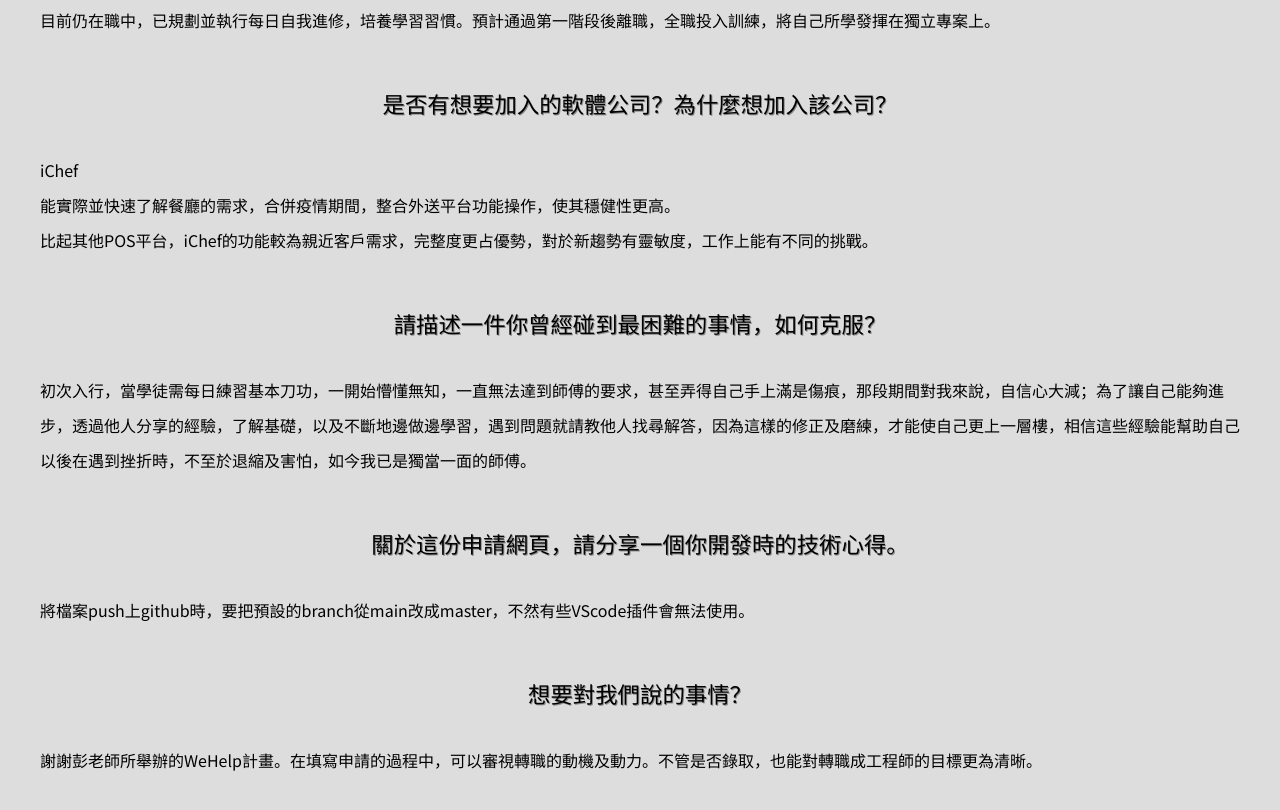
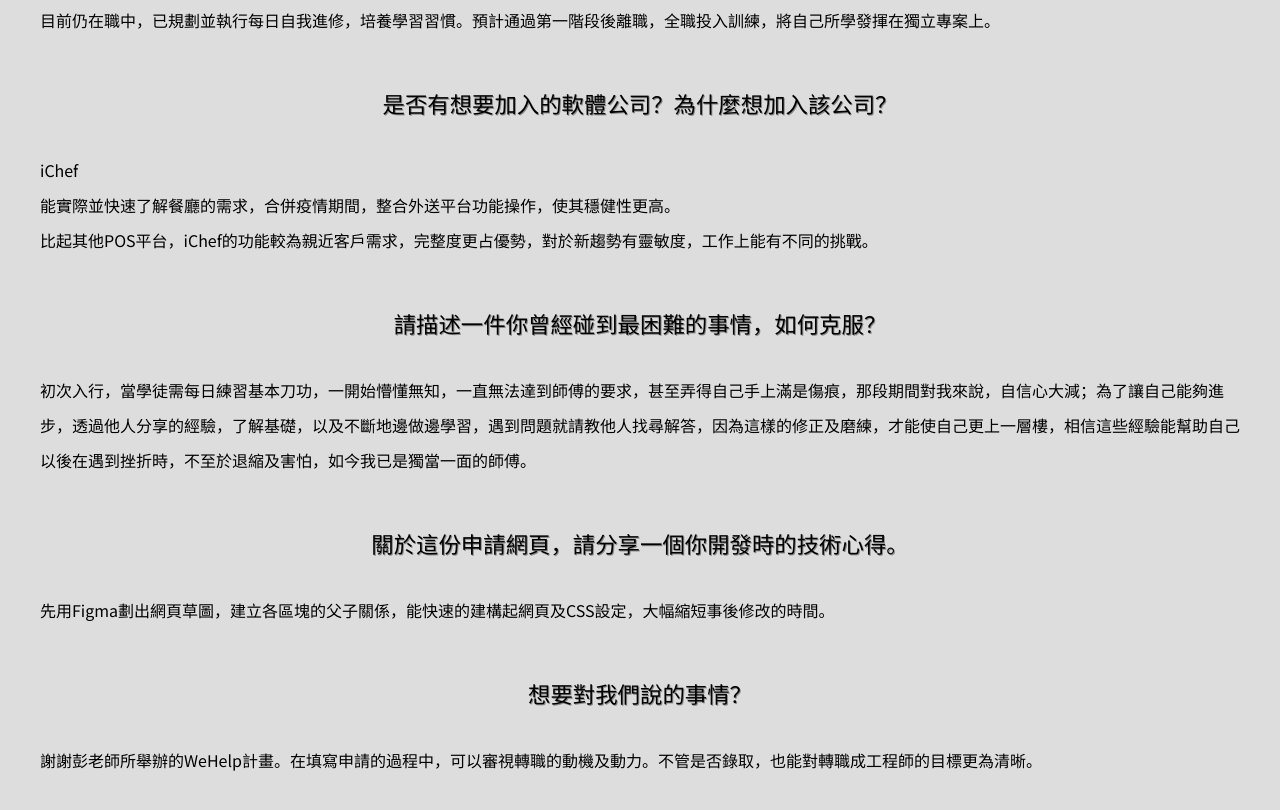
Before and after one commit to HotG8119/HotG8119.github.io, a plain HTML site: page index.html in a window 1280 px wide. Shown: the part 819-1629 px from the top of the page. Drawn offline with Linux system fonts and the light colour scheme.

Commit message:
update index

```diff
--- a/index.html
+++ b/index.html
@@ -64,7 +64,7 @@
 
             <div>
                 <h2>關於這份申請網頁，請分享一個你開發時的技術心得。</h2>
-                <p>將檔案push上github時，要把預設的branch從main改成master，不然有些VScode插件會無法使用。</p>
+                <p>先用Figma劃出網頁草圖，建立各區塊的父子關係，能快速的建構起網頁及CSS設定，大幅縮短事後修改的時間。</p>
             </div>
 
             <div>
```
